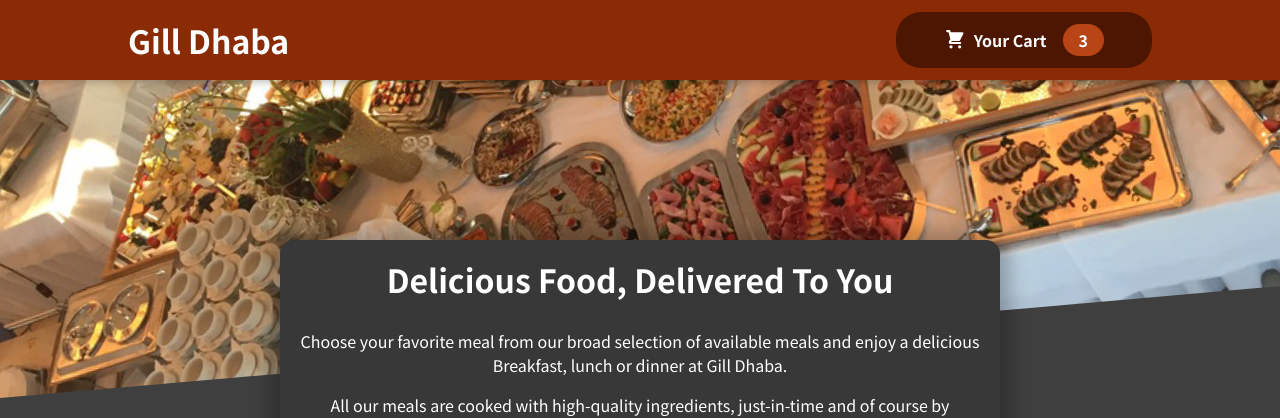
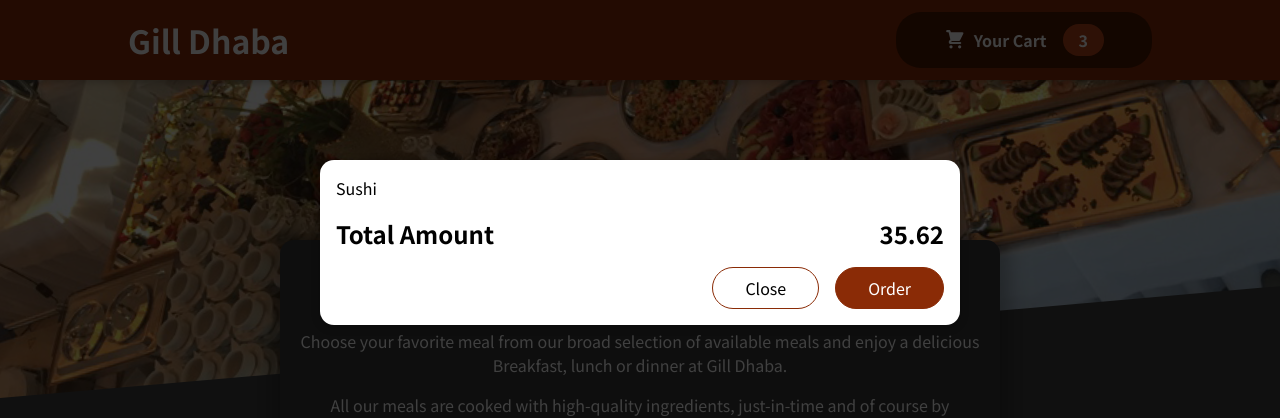
Before and after one commit to SahilAujla/Food-Order-Website, a React (Create React App) app: page / in a window 1280 px wide. Shown: the top 418 px of the page. Built offline with nearby package versions, Linux system fonts and the light colour scheme.

Commit message:
Added the Cart component

```diff
--- a/public/index.html
+++ b/public/index.html
@@ -28,6 +28,7 @@
   </head>
   <body>
     <noscript>You need to enable JavaScript to run this app.</noscript>
+    <div id="overlays"></div>
     <div id="root"></div>
     <!--
       This HTML file is a template.
--- a/src/App.js
+++ b/src/App.js
@@ -1,12 +1,15 @@
 import Header from "./components/Layout/Header";
 
 import Meals from "./components/Meals/Meals";
+
+import Cart from "./components/Cart/Cart";
 
 import React from "react";
 
 function App() {
   return (
     <React.Fragment>
+      <Cart />
       <Header />
       <main>
         <Meals />
--- a/src/components/Cart/Cart.jsx
+++ b/src/components/Cart/Cart.jsx
@@ -1,10 +1,12 @@
 import classes from './Cart.module.css';
+
+import Modal from '../UI/Modal';
 
 const Cart = props => {
     const cartItems = <ul className={classes['cart-items']}>{[{id: 'c1', name: 'Sushi', amount: 2, price: 12.99}].map(item => <li>{item.name}</li>)}</ul>;
 
     return (
-        <div>
+        <Modal>
             {cartItems}
             <div className={classes.total}>
                 <span>Total Amount</span>
@@ -14,7 +16,7 @@
                 <button className={classes['button-alt']}>Close</button>
                 <button className={classes.button}>Order</button>
             </div>
-        </div>
+        </Modal>
     );
 };
 
--- /dev/null
+++ b/src/components/UI/Modal.jsx
@@ -0,0 +1,26 @@
+import { Fragment } from 'react';
+
+import classes from './Modal.module.css';
+import ReactDOM from 'react-dom';
+
+
+const Backdrop = props => {
+    return <div className={classes.backdrop} />
+};
+
+const ModalOverlay = props => {
+    return <div className={classes.modal}>
+        <div className={classes.content}>{props.children}</div>
+    </div>
+};
+
+const portalElement = document.getElementById('overlays');
+
+const Modal = props => {
+    return <Fragment>
+        {ReactDOM.createPortal(<Backdrop />, portalElement)}
+        {ReactDOM.createPortal(<ModalOverlay children={props.children}/>, portalElement)}
+    </Fragment>
+};
+
+export default Modal;
--- /dev/null
+++ b/src/components/UI/Modal.module.css
@@ -0,0 +1,40 @@
+.backdrop {
+  position: fixed;
+  top: 0;
+  left: 0;
+  width: 100%;
+  height: 100vh;
+  z-index: 20;
+  background-color: rgba(0, 0, 0, 0.75);
+}
+
+.modal {
+  position: fixed;
+  top: 20vh;
+  left: 5%;
+  width: 90%;
+  background-color: white;
+  padding: 1rem;
+  border-radius: 14px;
+  box-shadow: 0 2px 8px rgba(0, 0, 0, 0.25);
+  z-index: 30;
+  animation: slide-down 300ms ease-out forwards;
+}
+
+@media (min-width: 768px) {
+  .modal {
+    width: 40rem;
+    left: calc(50% - 20rem);
+  }
+}
+
+@keyframes slide-down {
+  from {
+    opacity: 0;
+    transform: translateY(-3rem);
+  }
+  to {
+    opacity: 1;
+    transform: translateY(0);
+  }
+}
```
